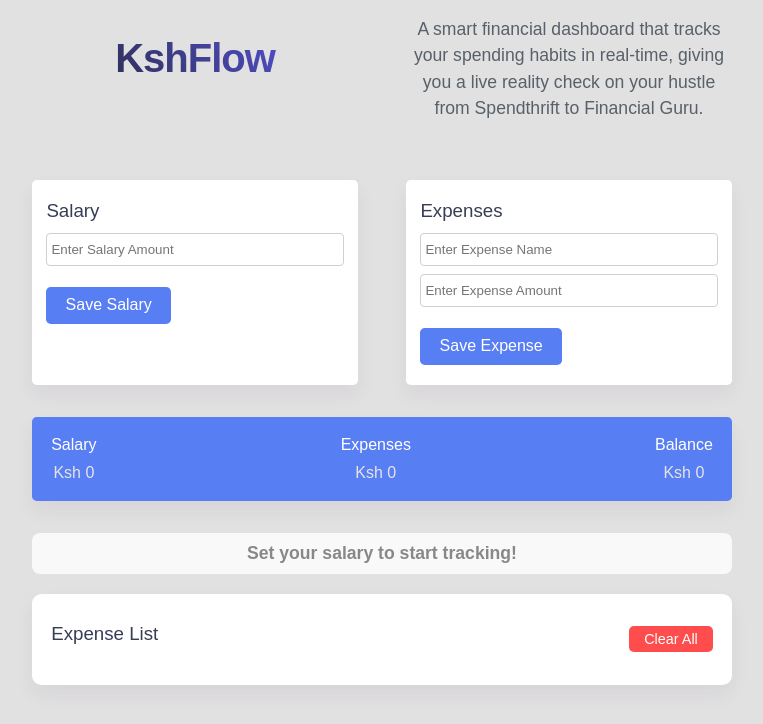
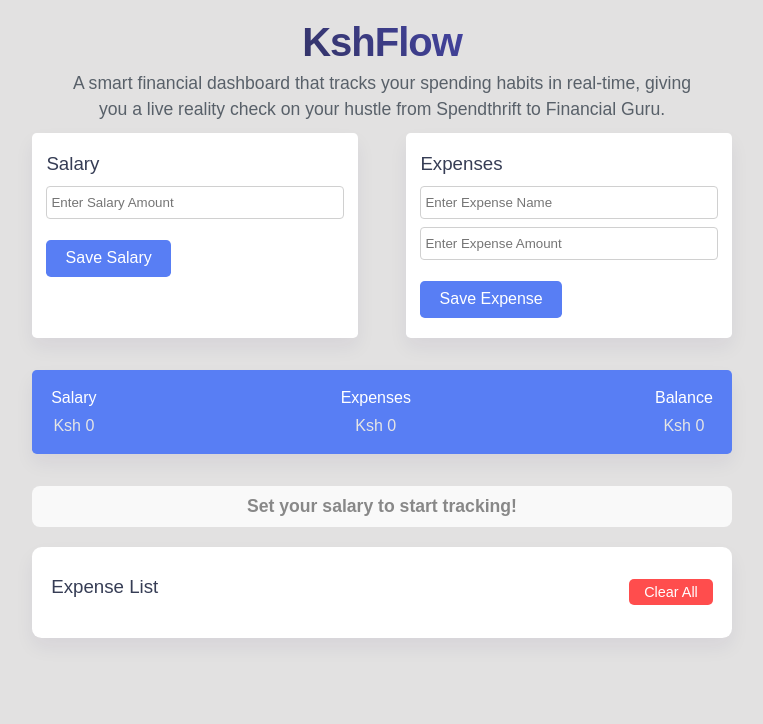
Before and after one commit to ngala21/budgetApp, a plain HTML site: page index.html in a window 1280 px wide. Shown: the whole page, without its empty margins (258-1021 px from the left). Drawn offline with Linux system fonts and the light colour scheme.

Commit message:
fixed UI error on desktop

```diff
--- a/css/style.css
+++ b/css/style.css
@@ -77,14 +77,14 @@ h1 {
 }
 
 /* Styling for the Description Paragraph below H1 */
-.sub-container p {
+.title {
   text-align: center;
   color: #586069;
   font-size: 1.1rem;
   font-weight: 500;
   line-height: 1.5;
   margin-bottom: 10px;
-  max-width: 400px;
+  max-width: 650px;
   margin-left: auto;
   margin-right: auto;
 }
--- a/index.html
+++ b/index.html
@@ -14,13 +14,13 @@
   <body>
     <div class="wrapper">
       <div class="container">
+        <h1>KshFlow</h1>
+        <p class="title">
+          A smart financial dashboard that tracks your spending habits in
+          real-time, giving you a live reality check on your hustle from
+          Spendthrift to Financial Guru.
+        </p>
         <div class="sub-container">
-          <h1>KshFlow</h1>
-          <p>
-            A smart financial dashboard that tracks your spending habits in
-            real-time, giving you a live reality check on your hustle from
-            Spendthrift to Financial Guru.
-          </p>
           <!-- Budget -->
           <div class="total-amount-container">
             <h3>Salary</h3>
```
